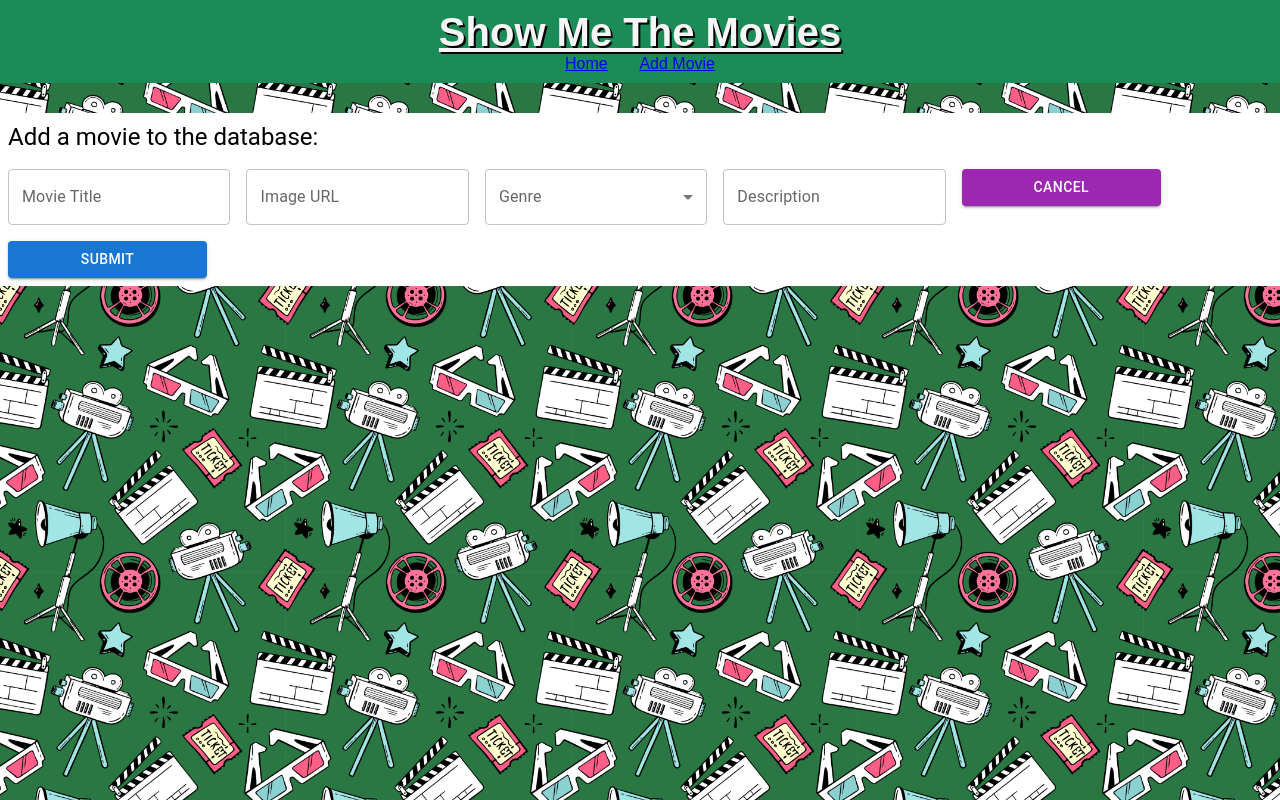
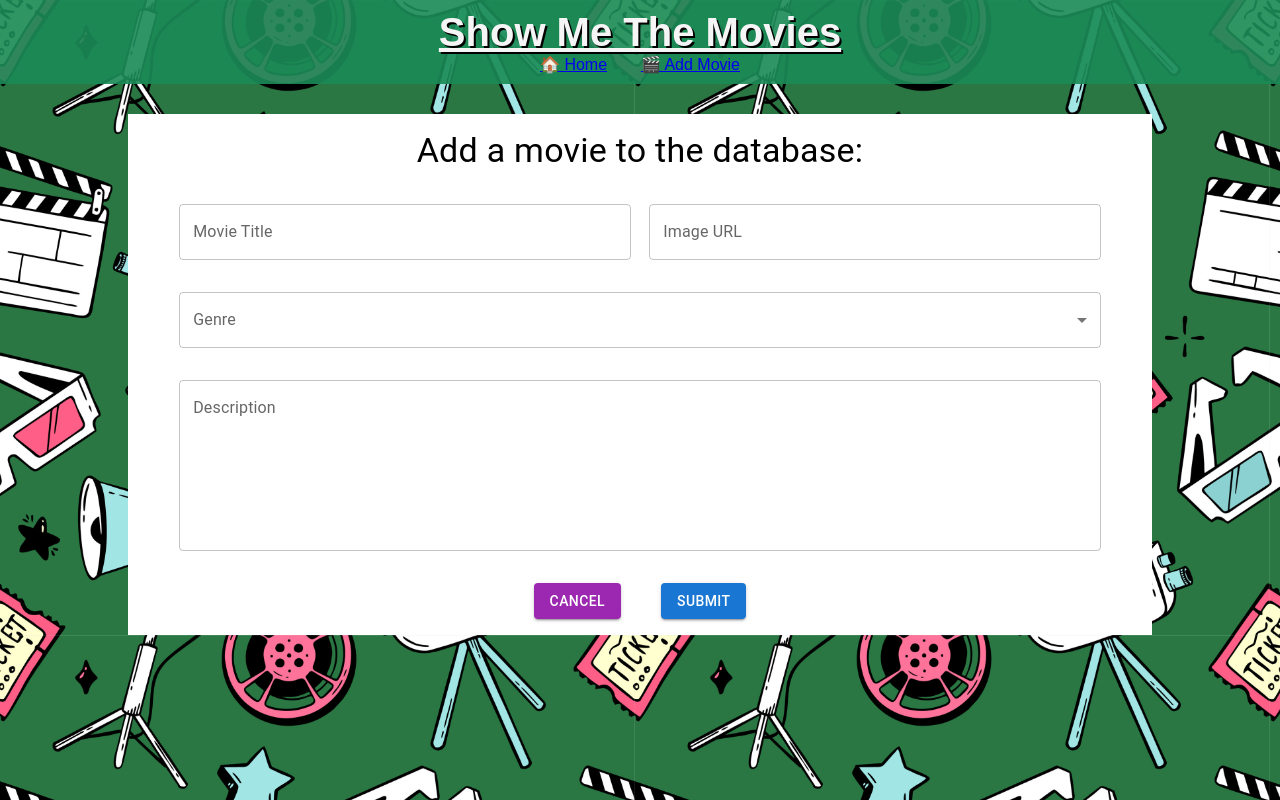
Before and after one commit to RyanOlson86/weekend-movie-sagas, a React (Vite) app: page /#/add-movie in a window 1280 px wide. Built offline with nearby package versions, Linux system fonts and the light colour scheme.

Commit message:
Finished styling AddMovie and Header

```diff
--- /dev/null
+++ b/src/components/AddMovie/AddMovie.css
@@ -0,0 +1,16 @@
+.inputs {
+    width: 90%;
+    display: flex;
+    flex-direction: row;
+    justify-content: space-between;
+}
+
+.inputs > div {
+    width: 49%;
+
+}
+
+.MuiBox-root > button {
+    margin-left: 20px;
+    margin-right: 20px;
+}
--- a/src/components/AddMovie/AddMovie.jsx
+++ b/src/components/AddMovie/AddMovie.jsx
@@ -2,6 +2,7 @@ import React, { useState } from "react";
 import { Box, TextField, Typography, FormControl, InputLabel, Select, MenuItem, Button } from "@mui/material";
 import { useDispatch } from "react-redux";
 import { useHistory } from "react-router-dom/cjs/react-router-dom.min";
+import "./AddMovie.css";
 
 const genres = [
   {
@@ -96,23 +97,30 @@ const AddMovie = () => {
   };
 
   const handleCancel = () => {
-    history.push('/')
-  }
+    history.push("/");
+  };
 
   return (
     <Box
       component="form"
       sx={{
-        "& > :not(style)": { m: 1, width: "25ch" },
+        "& > :not(style)": { m: 2 },
         backgroundColor: "white",
+        width: "80%",
+        display: "flex",
+        flexDirection: "column",
+        alignItems: "center",
       }}
       noValidate
       autoComplete="off"
     >
-      <Typography variant="h5">Add a movie to the database: </Typography>
-      <TextField id="outlined-basic" label="Movie Title" variant="outlined" value={titleInput} onChange={handleTitle} />
-      <TextField id="outlined-basic" label="Image URL" variant="outlined" value={imgInput} onChange={handleImg} />
+      <Typography variant="h4">Add a movie to the database: </Typography>
+      <Box className="inputs">
+        <TextField id="movie-title" label="Movie Title" variant="outlined" value={titleInput} onChange={handleTitle} />
+        <TextField id="url-path" label="Image URL" variant="outlined" value={imgInput} onChange={handleImg} />
+      </Box>
 
+      <Box sx={{ width: "90%" }}>
         <FormControl fullWidth>
           <InputLabel>Genre</InputLabel>
           <Select value={genreId} label="Genre" onChange={handleGenre}>
@@ -123,8 +131,22 @@ const AddMovie = () => {
             ))}
           </Select>
         </FormControl>
+      </Box>
 
-      <TextField id="outlined-basic" label="Description" variant="outlined" value={descInput} onChange={handleDescription} />
+      <Box sx={{ width: "90%" }}>
+        <TextField
+          id="desc-input"
+          label="Description"
+          variant="outlined"
+          value={descInput}
+          onChange={handleDescription}
+          fullWidth
+          multiline
+          rows={6}
+        />
+      </Box>
+
+      <Box>
         <Button variant="contained" color="secondary" onClick={handleCancel}>
           CANCEL
         </Button>
@@ -132,6 +154,7 @@ const AddMovie = () => {
           SUBMIT
         </Button>
       </Box>
+    </Box>
   );
 };
 
--- a/src/components/App/App.css
+++ b/src/components/App/App.css
@@ -8,7 +8,7 @@
 }
 
 .header {
-  background-color: #1b8b57;
+  background-color: #1b8b57e8;
   color: whitesmoke;
   margin: 0px;
   padding: 10px;
@@ -32,6 +32,6 @@
 .header > div {
   display: flex;
   flex-direction: row;
-  width: 150px;
+  width: 200px;
   justify-content: space-between;
 }
--- a/src/components/Header/Header.jsx
+++ b/src/components/Header/Header.jsx
@@ -14,8 +14,8 @@ const Header = () => {
     <div className="header">
       <h1 onClick={handleClick}>Show Me The Movies</h1>
       <div>
-        <Link to="/">Home</Link>
-        <Link to="/add-movie">Add Movie</Link>
+        <Link to="/"> 🏠 Home </Link>
+        <Link to="/add-movie">🎬  Add Movie </Link>
       </div>
     </div>
   );
```
Lines whose indentation alone changed are shown as unchanged.
